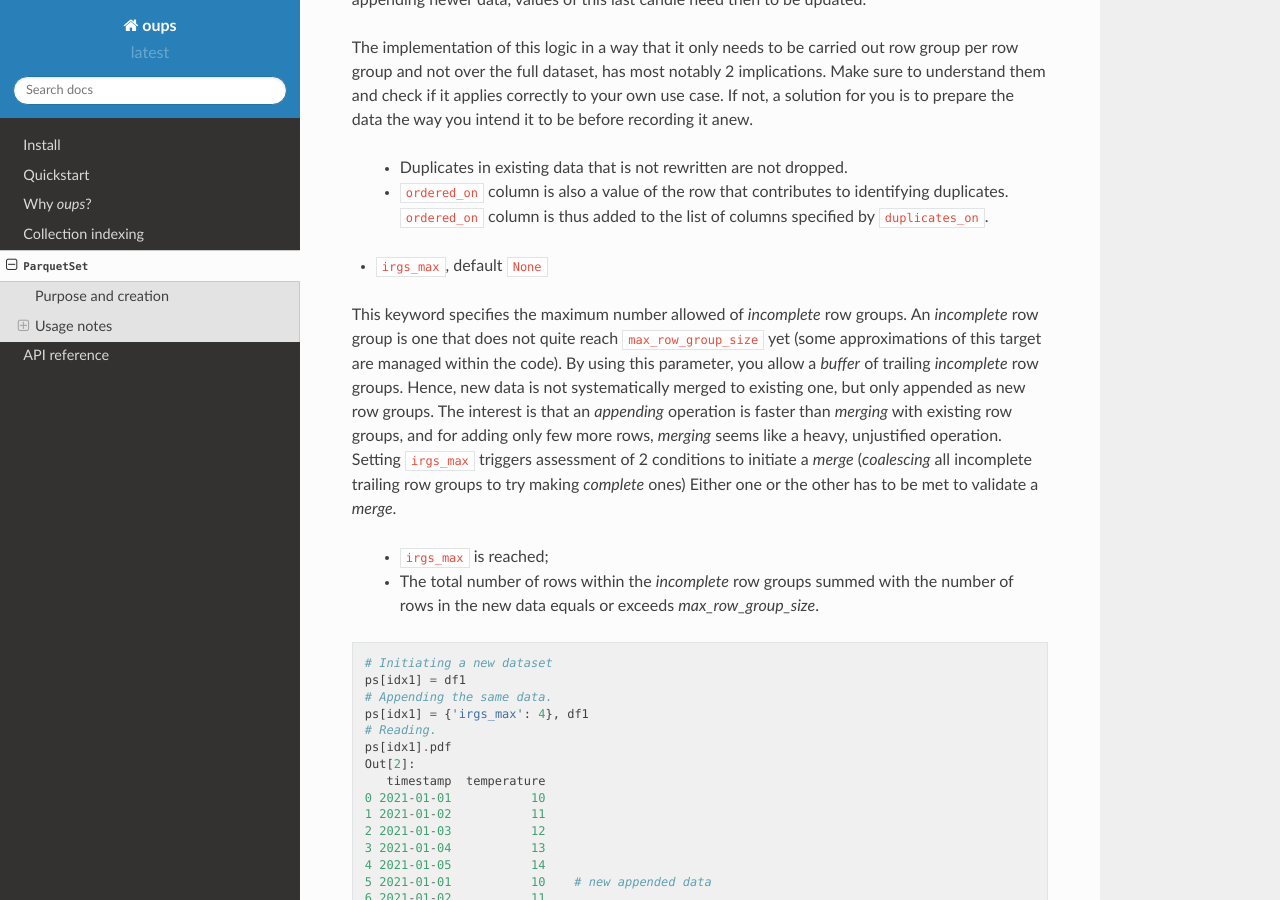
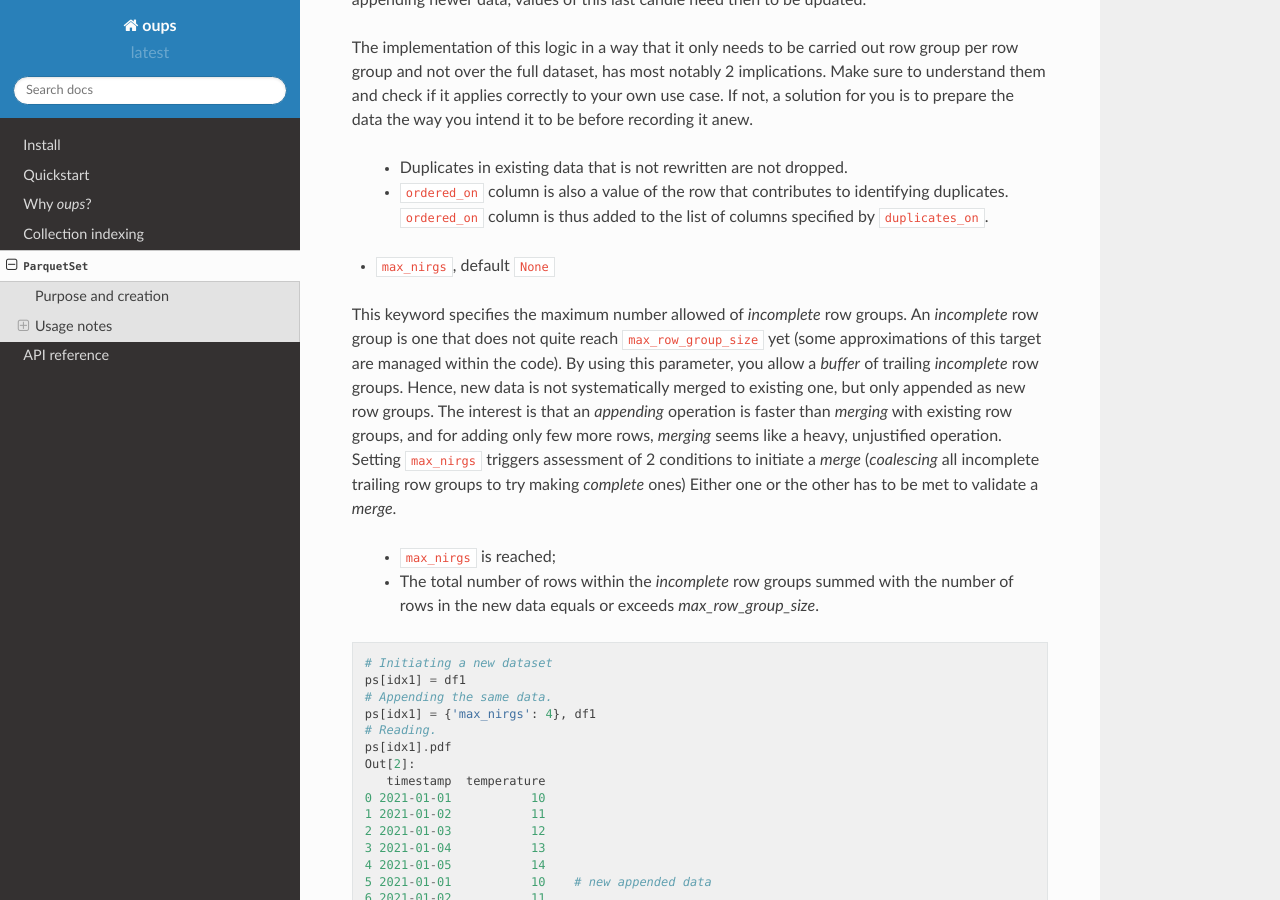
Before and after one commit to yohplala/oups, a Sphinx documentation site: the page built from docs/source/parquetset.rst, in a window 1280 px wide and 900 px high, scrolled down 2303 px. Built offline with Sphinx 7.4.7 and the Read the Docs theme 2.0.0, drawn with Linux system fonts in a browser that asks for light colours.

Commit message:
Changing 'irgs_max' to 'max_nirgs'.

```diff
--- a/docs/source/parquetset.rst
+++ b/docs/source/parquetset.rst
@@ -90,14 +90,14 @@ The implementation of this logic in a way that it only needs to be carried out r
   * Duplicates in existing data that is not rewritten are not dropped.
   * ``ordered_on`` column is also a value of the row that contributes to identifying duplicates. ``ordered_on`` column is thus added to the list of columns specified by ``duplicates_on``.
 
-* ``irgs_max``, default ``None``
+* ``max_nirgs``, default ``None``
 
 This keyword specifies the maximum number allowed of `incomplete` row groups. An `incomplete` row group is one that does not quite reach ``max_row_group_size`` yet (some approximations of this target are managed within the code).
 By using this parameter, you allow a `buffer` of trailing `incomplete` row groups. Hence, new data is not systematically merged to existing one, but only appended as new row groups.
 The interest is that an `appending` operation is faster than `merging` with existing row groups, and for adding only few more rows, `merging` seems like a heavy, unjustified operation.
-Setting ``irgs_max`` triggers assessment of 2 conditions to initiate a `merge` (`coalescing` all incomplete trailing row groups to try making `complete` ones) Either one or the other has to be met to validate a `merge`.
+Setting ``max_nirgs`` triggers assessment of 2 conditions to initiate a `merge` (`coalescing` all incomplete trailing row groups to try making `complete` ones) Either one or the other has to be met to validate a `merge`.
 
-  * ``irgs_max`` is reached;
+  * ``max_nirgs`` is reached;
   * The total number of rows within the `incomplete` row groups summed with the number of rows in the new data equals or exceeds `max_row_group_size`.
 
 .. code-block:: python
@@ -105,7 +105,7 @@ Setting ``irgs_max`` triggers assessment of 2 conditions to initiate a `merge` (
     # Initiating a new dataset
     ps[idx1] = df1
     # Appending the same data.
-    ps[idx1] = {'irgs_max': 4}, df1
+    ps[idx1] = {'max_nirgs': 4}, df1
     # Reading.
     ps[idx1].pdf
     Out[2]:
```
Also changed, not shown: 2 other files.
